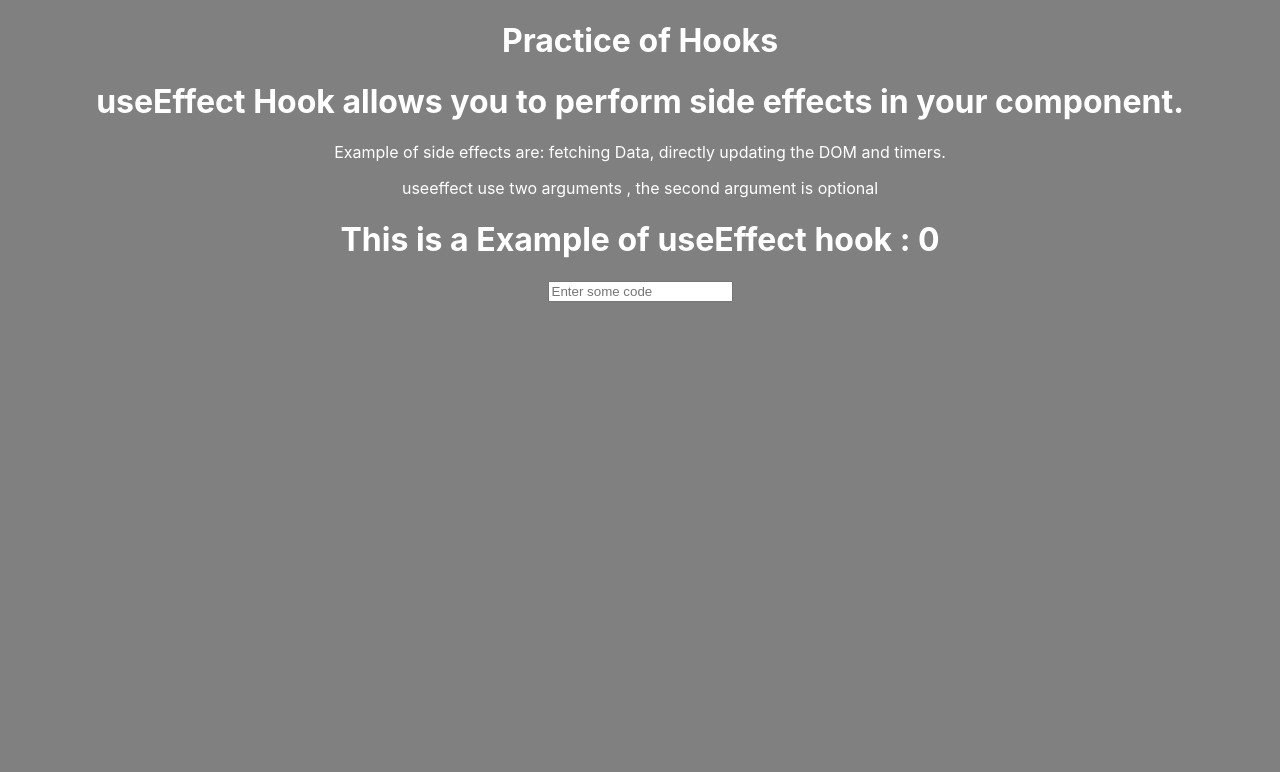
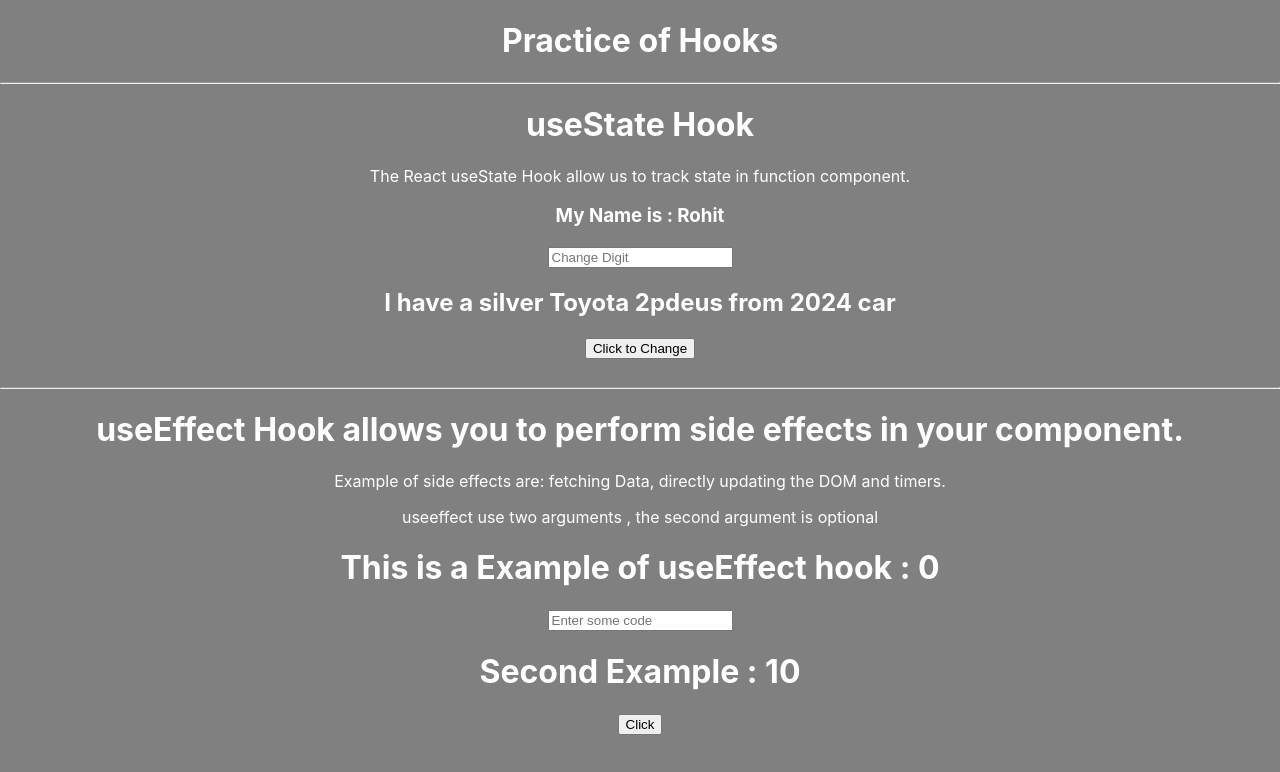
Before and after one commit to rohitprocode/React_Hooks_Practice, a React (Create React App) app: page / in a window 1280 px wide. Shown: the top 772 px of the page. Built offline with nearby package versions, Linux system fonts and the light colour scheme.

Commit message:
useEffect with conditional

```diff
--- a/src/App.js
+++ b/src/App.js
@@ -7,7 +7,10 @@ function App() {
   return (
     <div className="App">
       <h1>Practice of Hooks</h1>
-      {/* <UseStateHook/> */}
+      <hr />
+      <UseStateHook/>
+      <br />
+      <hr />
       <UseEffectHook/>
     </div>
   );
--- a/src/Components/UseEffectHook.jsx
+++ b/src/Components/UseEffectHook.jsx
@@ -2,14 +2,17 @@ import React, { useEffect, useState } from "react";
 
 function UseEffectHook() {
   const [Count, setCount] = useState(0);
+  const [Count2,setCount2] = useState(10)
 
   const UpdateCount = () =>{
     setCount(Count + 1)
+    setCount2(Count2 + 10)
   }
 
   useEffect(()=>{
     console.log("useEffect Called")
-  })
+    return ()=>{console.log("useEffect Unmounted")}
+  },[Count2])
 
   return (
     <div>
@@ -24,6 +27,9 @@ function UseEffectHook() {
 
       <h1>This is a Example of useEffect hook : {Count}</h1>
       <input type="text" placeholder="Enter some code" onChange={UpdateCount}/>
+      <br />
+      <h1>Second Example : {Count2}</h1>
+      <button onClick={UpdateCount} >Click</button>
     </div>
   );
 }
--- a/src/Components/UseStateHook.jsx
+++ b/src/Components/UseStateHook.jsx
@@ -17,7 +17,7 @@ function UseStateHook() {
 
   return (
     <div>
-      <h1 style={{color: "purple"}}>useState Hook</h1>
+      <h1>useState Hook</h1>
       <p>The React useState Hook allow us to track state in function component.</p>
         <h3>My Name is : {name}</h3>
         <input type="text" placeholder='Change Digit' onChange={(e)=>setName(e.target.value)} />
```
